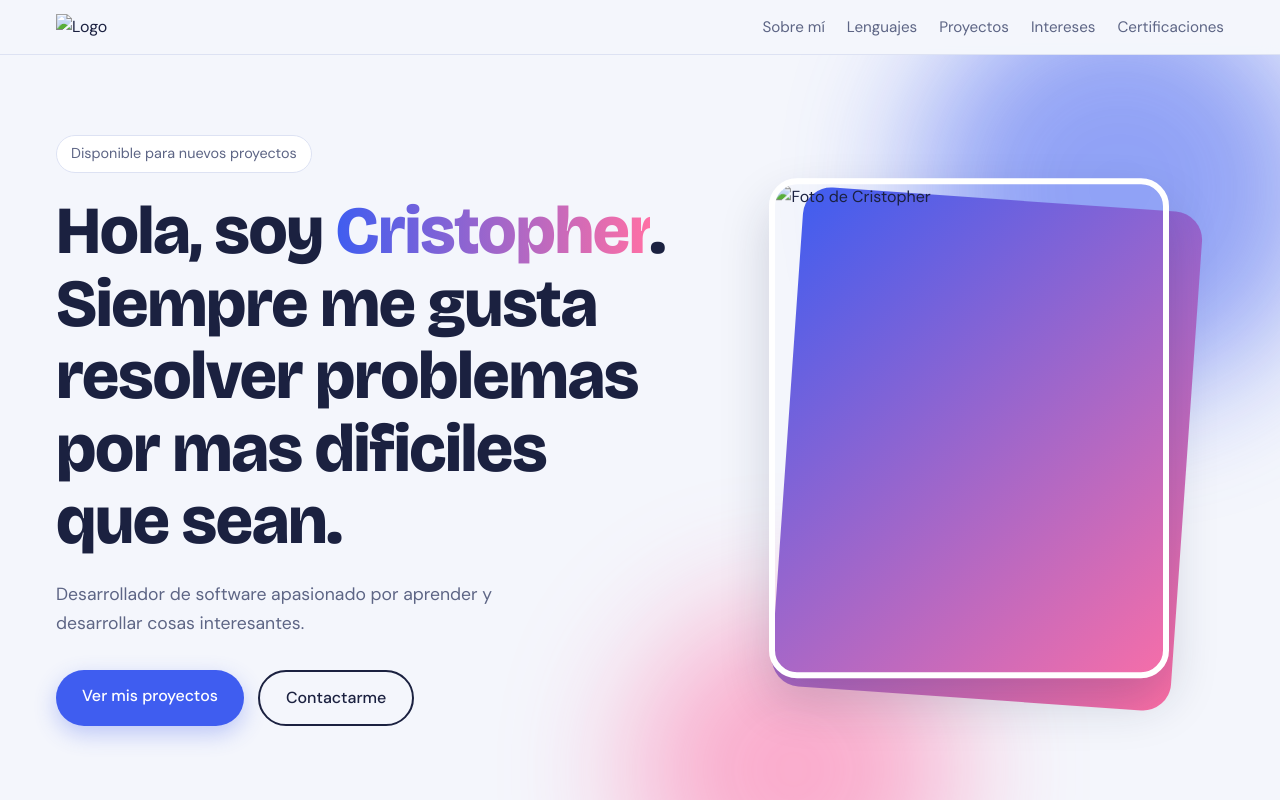
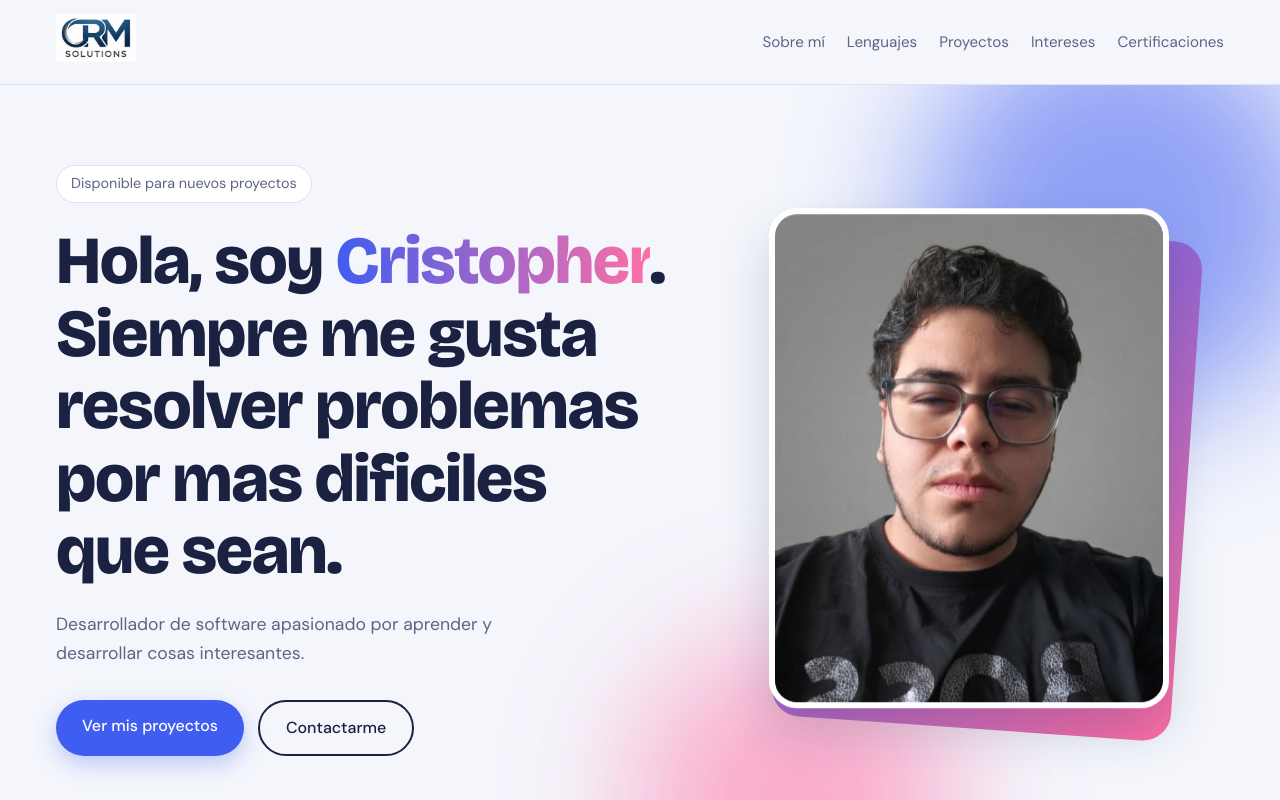
Before and after one commit to crisrojasVS/Landing_Page, a plain HTML site: page index.html in a window 1280 px wide. Shown: the top 800 px of the page. Drawn offline with nearby package versions, Linux system fonts and the light colour scheme.

Commit message:
Despliegue nuevo

```diff
--- a/index.html
+++ b/index.html
@@ -7,13 +7,13 @@
   <link rel="preconnect" href="https://fonts.googleapis.com">
   <link rel="preconnect" href="https://fonts.gstatic.com" crossorigin>
   <link href="https://fonts.googleapis.com/css2?family=Bricolage+Grotesque:wght@500;700;800&family=DM+Sans:wght@400;500&display=swap" rel="stylesheet">
-  <link rel="stylesheet" href="/style.css">
+  <link rel="stylesheet" href="../style.css">
 </head>
 <body>
 
   <header class="nav">
     <a>
-      <img src="../WebEstatica/img/Logo.png" alt= "Logo"  style="width: 80px; height: auto;"/>
+      <img src="../img/Logo.png" alt= "Logo"  style="width: 80px; height: auto;"/>
     </a>
     <nav>
       <a href="#sobre-mi">Sobre mí</a>
@@ -41,7 +41,7 @@
 
       <!-- FOTO (NUEVO) -->
       <div class="hero-photo">
-        <img src="../WebEstatica/img/Principal.jpeg" alt="Foto de Cristopher">
+        <img src="../img/Principal.jpeg" alt="Foto de Cristopher">
       </div>
     </section>
 
```
